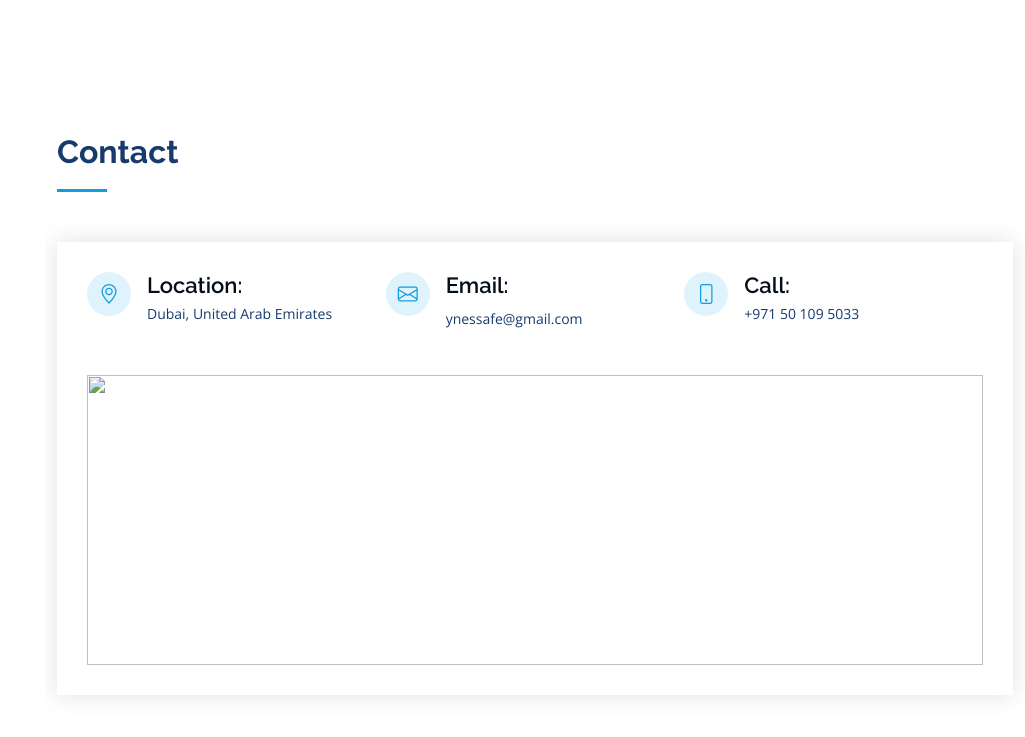
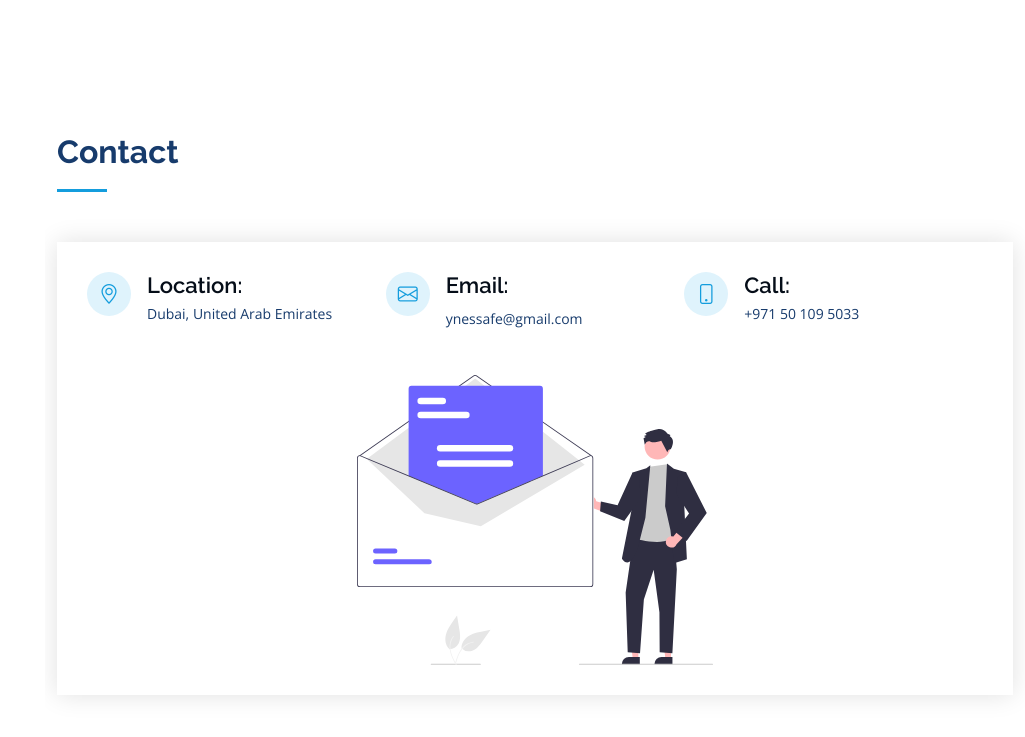
Before and after one commit to YoussefNesafe/portfolio, a plain HTML site: page index.html in a window 1280 px wide. Shown: the part 2665-3402 px from the top of the page, without its empty margins (255-1280 px from the left). Drawn offline with nearby package versions, Linux system fonts and the light colour scheme; the site is published under a folder, as on GitHub Pages, so addresses that start at the root find nothing.

Commit message:
fix image bug

```diff
--- a/index.html
+++ b/index.html
@@ -302,7 +302,7 @@
               </div>
 
               <div>
-                <img src="/assets/img/mail.svg" style="border:0; width: 100%; height: 290px;" alt="" srcset="">
+                <img src="assets/img/mail.svg" style="border:0; width: 100%; height: 290px;" alt="" srcset="">
               </div>
             </div>
 
```
